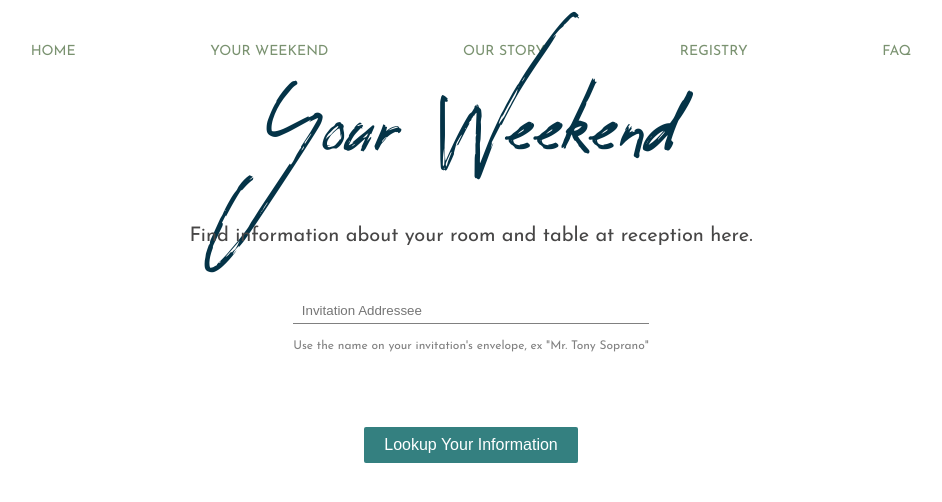
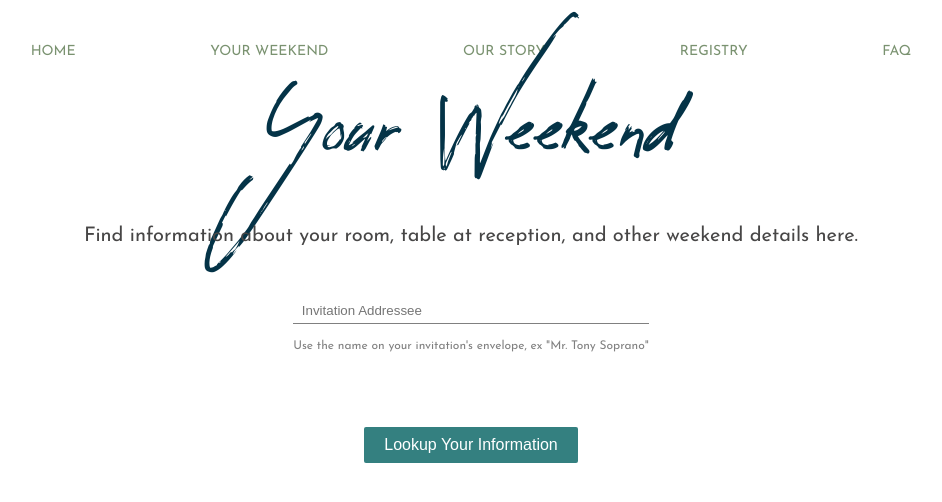
Before and after one commit to syneva-runyan/kyle-and-syneva, a React (Vite) app: page /wedding-info in a window 1280 px wide. Shown: the top 502 px of the page, without its empty margins (169-1111 px from the left). Built offline with nearby package versions, Linux system fonts and the light colour scheme.

Commit message:
add other weekend details

```diff
--- a/src/Components/WeddingInfo/WeddingInfo.tsx
+++ b/src/Components/WeddingInfo/WeddingInfo.tsx
@@ -12,7 +12,7 @@ function WeddingInfo() {
     return (
         <div className='weddingInfo'>
             <h1>Your Weekend</h1>
-            <p>Find information about your room and table at reception here.</p>
+            <p>Find information about your room, table at reception, and other weekend details here.</p>
             <LookupInfo setGuestInfo={setGuestInfo} />
         </div>
     );
```
